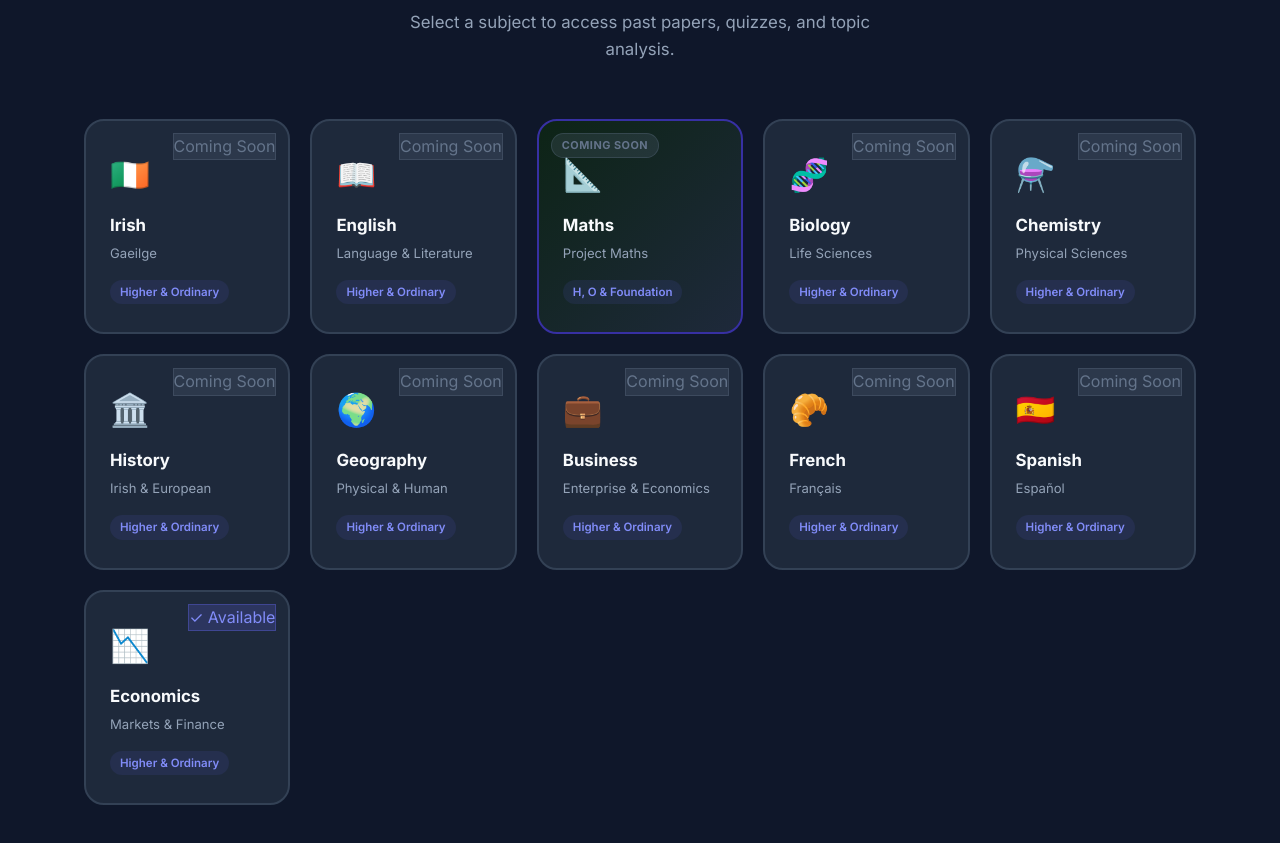
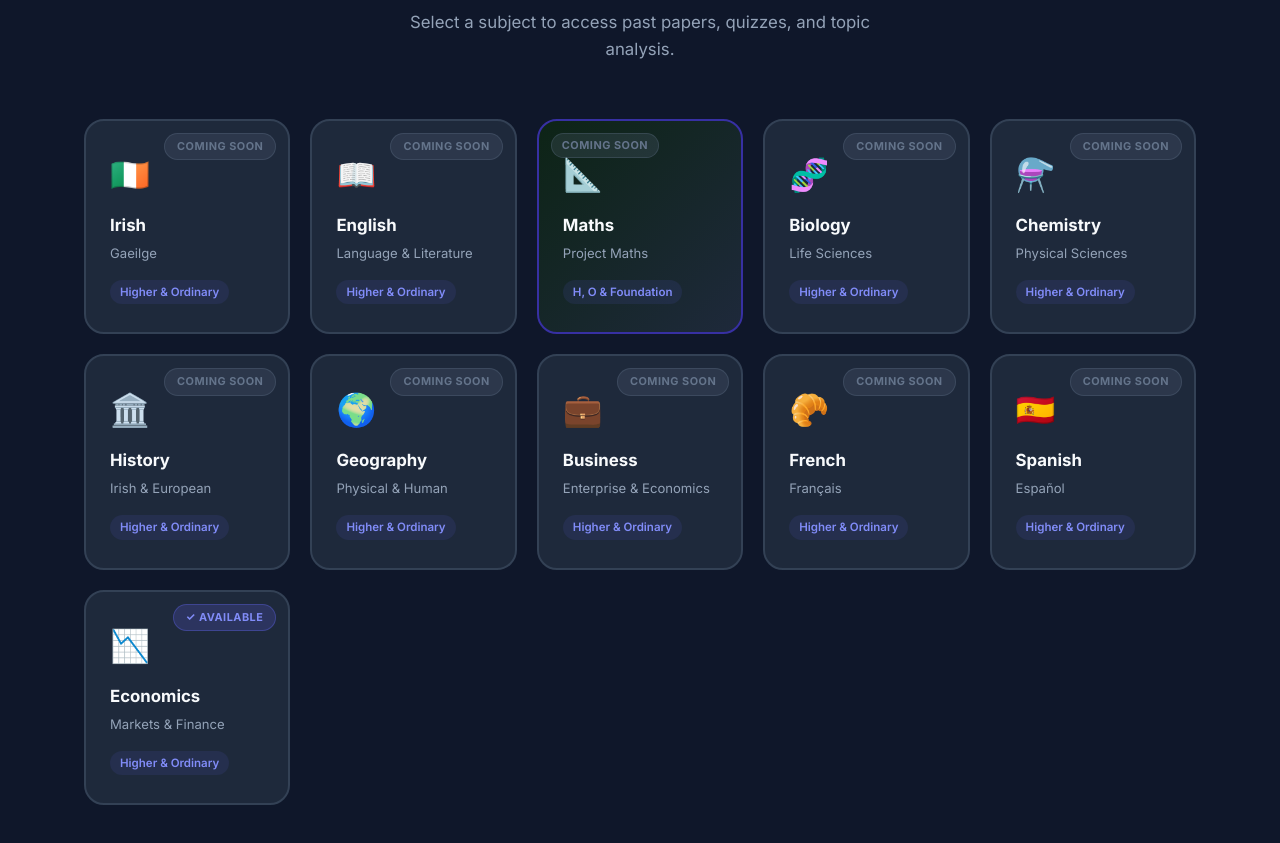
Before and after one commit to mathieubates96-wq/ReviseIQ, a plain HTML site: page index.html in a window 1280 px wide. Shown: the part 1304-2147 px from the top of the page. Drawn offline with Linux system fonts and the light colour scheme.

Commit message:
Update styles.css

```diff
--- a/styles.css
+++ b/styles.css
@@ -522,6 +522,14 @@ img { display: block; max-width: 100%; }
   position: absolute;
   top: 12px;
   right: 12px;
+  font-size: 0.68rem;
+  font-weight: 700;
+  text-transform: uppercase;
+  letter-spacing: 0.5px;
+  padding: 4px 12px;
+  border-radius: 100px;
+  z-index: 2;
+  white-space: nowrap;
 }
 
 .subject-card--featured.subject-card--soon::after {
```
